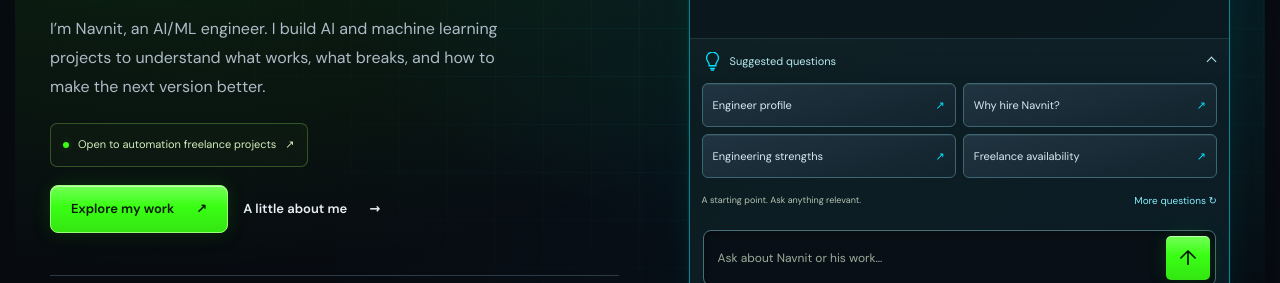
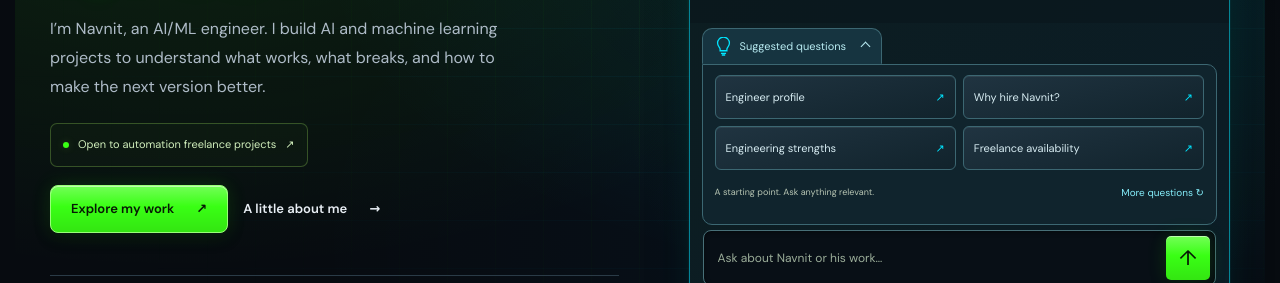
Before and after one commit to navnit-ky03/SELF_RAG_FRONTEND, a website: page index.html in a window 1280 px wide. Both pictures are taken after a click on the button "Suggested questions". Shown: the part 445-728 px from the top of the page. Drawn offline with Linux system fonts and the light colour scheme; no server answers.

Commit message:
Replace full-width suggested-questions strip with compact expandable pill

```diff
--- a/portfolio.css
+++ b/portfolio.css
@@ -2957,3 +2957,29 @@ body.chat-fullscreen-active { overflow:hidden; }
 @media (prefers-reduced-motion:reduce) {
   .chat-window.is-fullscreen { transition:none; }
 }
+
+/* Compact suggestions: in the collapsed state only a small pill occupies room.
+   Expand to reveal the existing bounded, independently scrollable suggestions. */
+.chat-suggestions { border-top:0; padding:5px 12px 0; background:transparent; }
+.chat-suggestions .suggestion-toggle {
+  display:inline-flex; width:auto; min-height:36px; max-width:100%;
+  margin:0; padding:7px 12px; gap:8px; border:1px solid #3c6772;
+  border-radius:999px; background:#143039; font-size:11px;
+}
+.chat-suggestions .suggestion-toggle:hover { border-color:#84edfa; }
+.chat-suggestions .suggestion-toggle[aria-expanded=true] {
+  border-radius:10px 10px 0 0; border-bottom-color:transparent;
+  background:#163440;
+}
+.chat-suggestions .disclosure-chevron { margin-left:8px; }
+.chat-suggestions .suggestion-panel {
+  border:1px solid #3c6772; border-radius:0 10px 10px 10px;
+  background:#10242d; padding:10px 12px;
+  margin:0 0 5px; max-width:100%;
+}
+.chat-window.is-fullscreen .chat-suggestions { padding:6px max(12px,calc((100% - 900px)/2)) 0; }
+@media(max-width:640px) {
+  .chat-suggestions { padding:5px 9px 0; }
+  .chat-suggestions .suggestion-toggle { min-height:36px; padding:6px 10px; }
+  .chat-window.is-fullscreen .chat-suggestions { padding:5px 10px 0; }
+}
```
